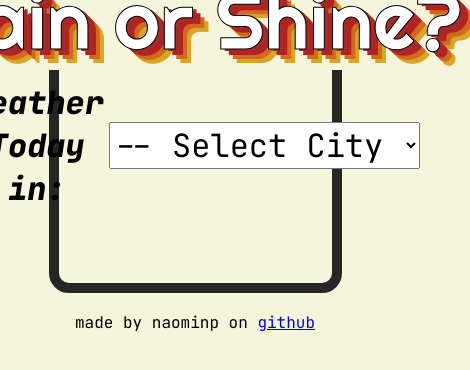
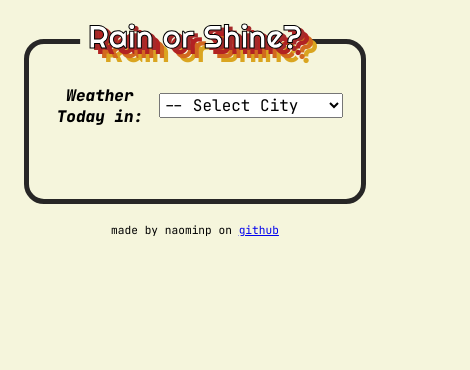
Before and after one commit to naominpn/rainorshine, a React (Create React App) app: page / in a window 390 px wide. Shown: the top 370 px of the page, 470 px wide, since content can reach past the window. Built offline with nearby package versions, Linux system fonts and the light colour scheme.

Commit message:
now mobile responsive

```diff
--- a/src/App.css
+++ b/src/App.css
@@ -49,8 +49,7 @@ html, body {
   left: 50%;
   transform: translateX(-50%) translateY(-90px);
   white-space: nowrap;
-  padding-left: 2%;
-  padding-right: 2%;
+  padding: 0 2%;
 }
 
 
@@ -63,8 +62,7 @@ body{
   border-radius: 20px;
   width: 70%;
   margin: 5% auto;
-  padding-top: 30px;
-  padding-bottom: 30px;
+  padding: 30px 0
 }
 
 p{
@@ -82,3 +80,29 @@ span{
   font-family: 'JetBrains Mono', monospace;
   font-weight: 400;
 }
+
+.heading-week-div{
+  margin-top: 10%;
+}
+
+@media only screen and (max-width: 600px) {
+  .Header{
+    font-size: 2em;
+    transform: translateX(-50%) translateY(-58px);
+  }
+
+  .heading-currently, .heading-week{
+    font-size: 1em;
+  }
+
+  p{
+    font-size: 0.7em;
+  }
+
+  .Main{
+    border: solid 5px rgb(39, 38, 38);
+    width: 80%;
+    padding: 30px 10px;
+    margin: 10% auto 5% auto;
+  }
+}
--- a/src/components/CurrentWeather.css
+++ b/src/components/CurrentWeather.css
@@ -58,6 +58,21 @@
     width: 20%;
 }
 
-.span-now{
+.label{
+    display: block;
+}
 
+@media only screen and (max-width: 600px) {
+    .current-section{
+        display: block;
+        width:
+    }
+
+    .current-leftSide{
+        width: auto;
+    }
+
+    .current-rightSide{
+        width: auto;
+    }
 }
--- a/src/components/CurrentWeather.js
+++ b/src/components/CurrentWeather.js
@@ -32,23 +32,31 @@ export default function CurrrentWeather() {
 
 
                 <div className="current-rightSide">
-                    <p className="today-info">{toCelcius(cityWeatherForecast[0].daily[0].temp.min)}°C High</p>
-                    <p className="today-info">{cityWeatherForecast[0].daily[0].wind_speed}m/s Wind</p>
+                    <p className="today-info">{toCelcius(cityWeatherForecast[0].daily[0].temp.min)}°C
+                        <span className="label">High</span>
+                    </p>
+                    <p className="today-info">{cityWeatherForecast[0].daily[0].wind_speed}m/s
+                        <span className="label">Wind</span>
+                    </p>
                     <p className="today-info">
                         {
                             toTime(cityWeatherForecast[0].daily[0].sunrise,
                             cityWeatherForecast[0].timezone)
                         }
-                         <span> Sunrise</span>
+                         <span className="label"> Sunrise</span>
                     </p>
-                    <p className="today-info">{toCelcius(cityWeatherForecast[0].daily[0].temp.max)}°C Low</p>
-                    <p className="today-info">{cityWeatherForecast[0].daily[0].pop*100}% <span> Rain </span></p>
+                    <p className="today-info">{toCelcius(cityWeatherForecast[0].daily[0].temp.max)}°C
+                        <span className="label"> Low </span>
+                    </p>
+                    <p className="today-info">{cityWeatherForecast[0].daily[0].pop*100}%
+                        <span className="label"> Rain </span>
+                    </p>
                     <p className="today-info">
                         {
                             toTime(cityWeatherForecast[0].daily[0].sunset,
                             cityWeatherForecast[0].timezone)
                         }
-                         <span> Sunset</span>
+                         <span className="label">Sunset</span>
                     </p>
                 </div>
         </section>
--- a/src/components/HeadingWeek.js
+++ b/src/components/HeadingWeek.js
@@ -4,7 +4,7 @@ import { WeatherContext} from './../WeatherContext';
 export default function HeadingWeek() {
     const { cityWeatherForecast } = useContext(WeatherContext)
     return(
-        <div>
+        <div className="heading-week-div">
             {
             cityWeatherForecast.length === 0
             ? <h1></h1>
--- a/src/components/LocationSelect.css
+++ b/src/components/LocationSelect.css
@@ -11,3 +11,16 @@ select{
     font-size: 2em;
     font-family: 'JetBrains Mono', monospace;
 }
+
+
+@media only screen and (max-width: 600px) {
+    select{
+        font-size: 1em;
+        width: 95%;
+    }
+
+    .location-select{
+        width: 95%;
+        margin: auto;
+    }
+}
--- a/src/components/LocationSelect.js
+++ b/src/components/LocationSelect.js
@@ -12,6 +12,7 @@ export default function LocationSelect() {
                 <option value="sydney">Sydney, AU</option>
                 <option value="melbourne">Melbourne, AU</option>
                 <option value="tokyo">Tokyo, JP</option>
+                <option value="akita">Akita, JP</option>
                 <option value="los angeles">Los Angeles, US</option>
                 <option value="london">London, UK</option>
                 <option value="paris">Paris, FR</option>
--- a/src/components/WeekWeather.css
+++ b/src/components/WeekWeather.css
@@ -15,3 +15,13 @@
     width: 90%;
     margin: auto;
 }
+
+@media only screen and (max-width: 600px) {
+    .slick-prev {
+        left: -25px;
+    }
+
+    .slick-next {
+        right: -25px;
+    }
+}
--- a/src/components/WeekWeather.js
+++ b/src/components/WeekWeather.js
@@ -18,7 +18,7 @@ export default function WeekWeather () {
     }
 
     return(
-        <div >
+        <div className="week-section">
             {
             cityWeatherForecast.length === 0
             ? <p></p>
--- a/src/data.js
+++ b/src/data.js
@@ -4,12 +4,16 @@ const data = {
       lon: 151.2073},
 
     'melbourne':
-    {lat: -37.814,
+      {lat: -37.814,
     lon: 144.9633},
 
     'tokyo':
       {lat: 35.6895,
       lon: 139.6917},
+
+    'akita':
+      {lat: 39.7200,
+      lon: 140.1035},
 
     'los angeles':
       {lat: 34.0522,
```
